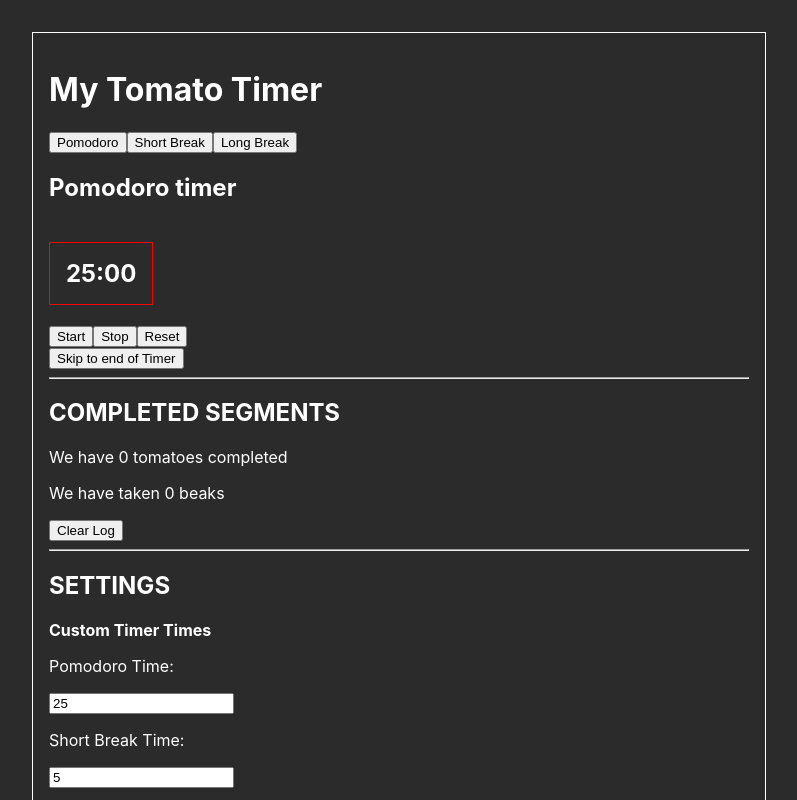
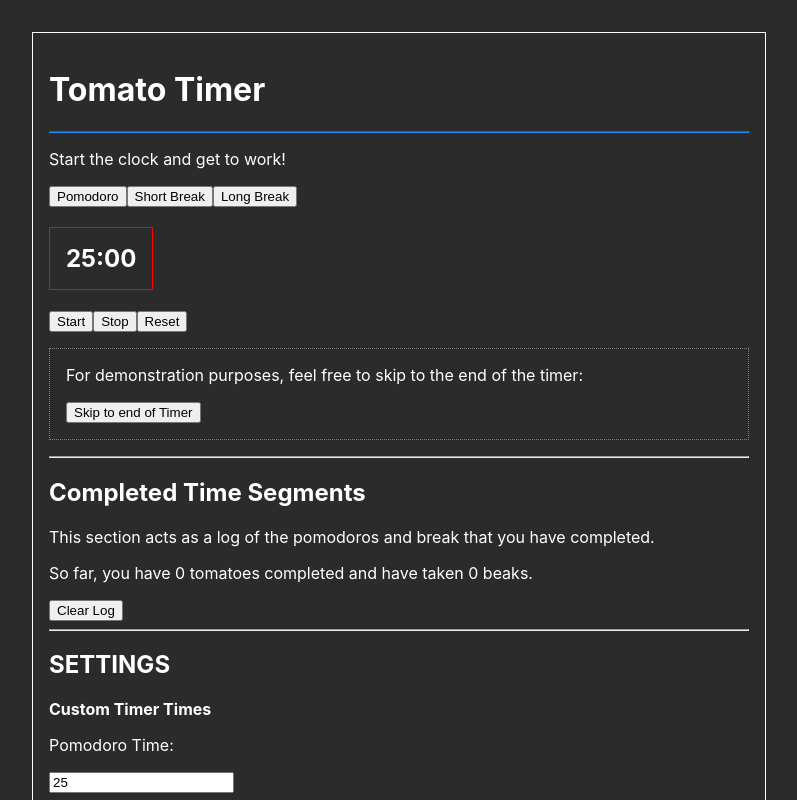
Before and after one commit to Matthew-Nelson/tomato-timer, a React (Create React App) app: page / in a window 1280 px wide. Shown: the top 800 px of the page, without its empty margins (241-1038 px from the left). Built offline with nearby package versions, Linux system fonts and the light colour scheme.

Commit message:
added messaging and directions for user clarity

```diff
--- a/package.json
+++ b/package.json
@@ -3,18 +3,21 @@
   "version": "0.1.0",
   "private": true,
   "dependencies": {
+    "gh-pages": "^2.1.1",
     "react": "^16.9.0",
     "react-cookie": "^4.0.1",
     "react-dom": "^16.9.0",
     "react-scripts": "3.1.1",
     "uuid": "^3.3.3"
   },
+  "homepage": "https://matthew-nelson.github.io/tomato-timer",
   "scripts": {
     "start": "react-scripts start",
     "build": "react-scripts build",
     "test": "react-scripts test",
     "eject": "react-scripts eject",
-    "sass": "node-sass -w ./src/styles/scss/ -o ./src/styles/css/;"
+    "sass": "node-sass -w ./src/styles/scss/ -o ./src/styles/css/;",
+    "deploy": "npm run build && gh-pages -d build"
   },
   "eslintConfig": {
     "extends": "react-app"
--- a/src/Clock.js
+++ b/src/Clock.js
@@ -10,6 +10,26 @@ export default class Clock extends Component {
             isRunning: false,
             secondsElapsed: 0
         };
+    }
+
+    displayMessage = () => {
+
+        var message = "";
+        if (this.state.isRunning === false && this.props.timerType === 'pomodoro' && this.props.startSeconds !== this.state.secondsElapsed) {
+            message = "Start the clock and get to work!";
+        } else if (this.state.isRunning === false && this.props.timerType === 'pomodoro' && this.props.startSeconds === this.state.secondsElapsed) {
+            message = "Good job! You made it to the break. Select whether you are going to take a short or long break."
+        } else if (this.state.isRunning === true && this.props.timerType === 'pomodoro') {
+            message = "You're on the clock, keep focused on the task at hand!"
+        } else if (this.state.isRunning === false && this.props.timerType !== 'pomodoro' && this.props.startSeconds !== this.state.secondsElapsed) {
+            message = "Start the clock and take your well earned break!"
+        } else if (this.state.isRunning === false && this.props.timerType !== 'pomodoro' && this.props.startSeconds === this.state.secondsElapsed) {
+            message = "Select whether you are headed back to a 'pomodoro' or if you want to take a longer break."
+        } else if (this.state.isRunning === true && this.props.timerType !== 'pomodoro') {
+            message = "You're on your break. Get up, stretch, grab a snack or water if needed and relax!"
+        }
+
+        return <p>{message}</p>
     }
 
     changeClock = (newLength, newTimerType) => {
@@ -87,7 +107,7 @@ export default class Clock extends Component {
 
     skipToEnd = () => {
         this.setState({
-            secondsElapsed: (this.props.startSeconds - 2)
+            secondsElapsed: (this.props.startSeconds - 4)
         }, () => {
             if (!this.state.isRunning)
                 this.startClock()
@@ -117,36 +137,13 @@ export default class Clock extends Component {
 
     render() {
 
-        // console.log(this.state.isRunning);
-        // console.log(this.props.timerType);
+        return (
+            <div>
+                {this.displayMessage()}
 
-        // var message = "";
-        // if (this.state.isRunning === false && this.props.timerType === 'pomodoro') {
-        //     // clock is off and we are waiting to start a pomodoro
-        //     message = "Start the clock and get to work!";
-        //     console.log(message);
-        // } else if (this.state.isRunning === true && this.props.timerType === 'pomodoro') {
-        //     // clock is on and we are on a pomodoro
-        //     message = "You're on the clock, keep focosed on the task at hand!"
-        //     console.log(message);
-        // } else if (this.state.isRunning === false && this.props.timerType !== 'pomodoro') {
-        //     // clock is off and we are waiting to start a break
-        //     message = "Good job! You made it to the break. Start the clock and take your well earned time to rest."
-        //     console.log(message);
-        // } else if (this.state.isRunning === true && this.props.timerType !== 'pomodoro') {
-        //     // clock is on and we are currently on a break
-        //     message = "You're on your break. Get up, stretch, grab a snack or water if needed and relax!"
-        //     console.log(message);
-        // }
+                <ClockChanger changeClock={this.changeClock} pomodoroTimeLengthSeconds={this.props.pomodoroTimeLengthSeconds} shortBreakTimeLengthSeconds={this.props.shortBreakTimeLengthSeconds} longBreakTimeLengthSeconds={this.props.longBreakTimeLengthSeconds}/>
 
 
-        return (
-            <div>
-                <ClockChanger changeClock={this.changeClock} pomodoroTimeLengthSeconds={this.props.pomodoroTimeLengthSeconds} shortBreakTimeLengthSeconds={this.props.shortBreakTimeLengthSeconds} longBreakTimeLengthSeconds={this.props.longBreakTimeLengthSeconds}/>
-
-                <h2>{this.props.timerType === 'pomodoro' ? 'Pomodoro' : 'Break'} timer</h2>
-
-                {/* <p>{message}</p> */}
 
                 <h2 style={clockStyle}>{this.formatSeconds(this.props.startSeconds - this.state.secondsElapsed)}</h2>
 
@@ -156,7 +153,11 @@ export default class Clock extends Component {
                     <button onClick={this.resetClock}>Reset</button>
                 </div>
 
-                <button onClick={this.skipToEnd}>Skip to end of Timer</button>
+                <div style={demonstrationStyle}>
+                    <p style={{marginTop: 0}}>For demonstration purposes, feel free to skip to the end of the timer:</p>
+                    <button onClick={this.skipToEnd}>Skip to end of Timer</button>
+                </div>
+
 
             </div>
         )
@@ -168,3 +169,9 @@ const clockStyle = {
     padding: '1rem',
     border: '1px solid red'
 }
+
+const demonstrationStyle = {
+    border: '1px dotted grey',
+    padding: '1rem',
+    margin: '1rem 0'
+}
--- a/src/Header.js
+++ b/src/Header.js
@@ -3,7 +3,8 @@ import React from 'react';
 export default function Header(props) {
     return (
         <div>
-            <h1>My Tomato Timer</h1>
+            <h1>Tomato Timer</h1>
+            <hr style={{borderColor: 'dodgerblue'}}/>
         </div>
     )
 }
--- a/src/Settings.js
+++ b/src/Settings.js
@@ -81,7 +81,7 @@ export default class Settings extends Component {
                     <p>---</p>
                     <p><strong>Auto Start Pomodoros and Breaks</strong></p>
                     <p>---</p>
-                    <p><strong>Log View Pomodoros Only</strong></p>
+                    <p><strong>Pomodoros Log View Toggle</strong></p>
                     <button type="submit" value="submit">Save Settings</button>
                     <p>---</p>
                 </form>
--- a/src/TomatoCounter.js
+++ b/src/TomatoCounter.js
@@ -16,9 +16,11 @@ export default class TomatoCounter extends Component {
         var elementsArray = this.props.timeElements.map((element) => {
             return (
                 <div key={element.id} className={`time-element ${element.isTomato ? 'tomato' : 'break'}`}>
-                    <button onClick={this.props.deleteElement.bind(this, element.id)} href="/" className="rm-button">x</button>
+                    <button onClick={this.props.deleteElement.bind(this, element.id)} className="rm-button">x</button>
                     <div>
-                        <p>{element.minutes}</p>
+                        <p style={{textAlign: 'center'}}>{element.minutes}<br/>
+                        minutes
+                        </p>
                     </div>
                 </div>
             )
@@ -27,13 +29,13 @@ export default class TomatoCounter extends Component {
         return (
 
             <div>
-                <h2>COMPLETED SEGMENTS</h2>
-                <p>We have {tomatoCount} tomatoes completed</p>
-                <p>We have taken {breakCount} beaks</p>
-                <button onClick={this.props.clearElementsCookie}>Clear Log</button>
+                <h2>Completed Time Segments</h2>
+                <p>This section acts as a log of the pomodoros and break that you have completed.</p>
+                <p>So far, you have {tomatoCount} tomatoes completed and have taken {breakCount} beaks.</p>
                 <div className="time-elements-wrapper">
                     {elementsArray}
                 </div>
+                <button onClick={this.props.clearElementsCookie}>Clear Log</button>
             </div>
         )
     }
```
Also changed, not shown: 1 other file (tests, documents, lock files or other folders).
